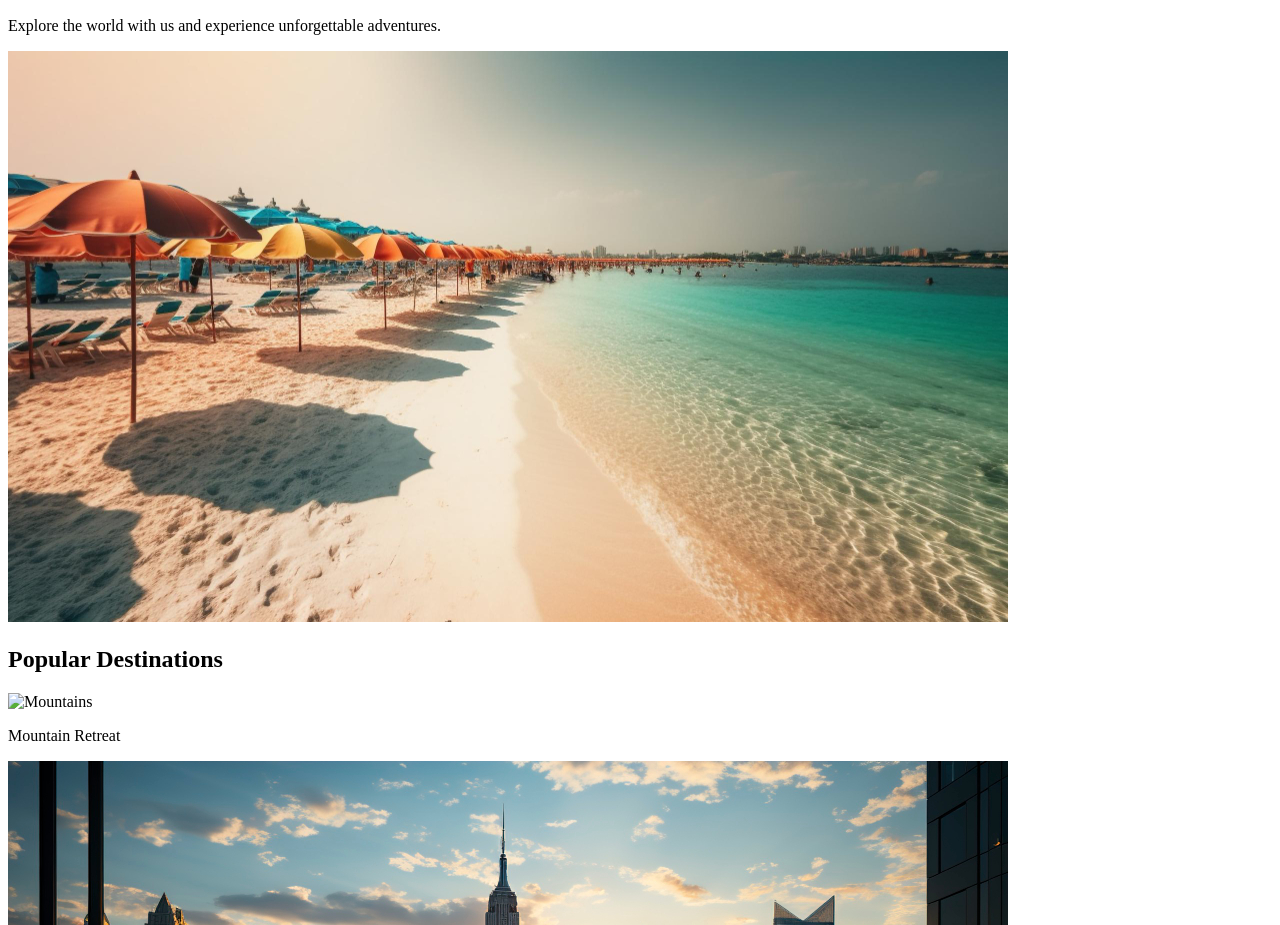
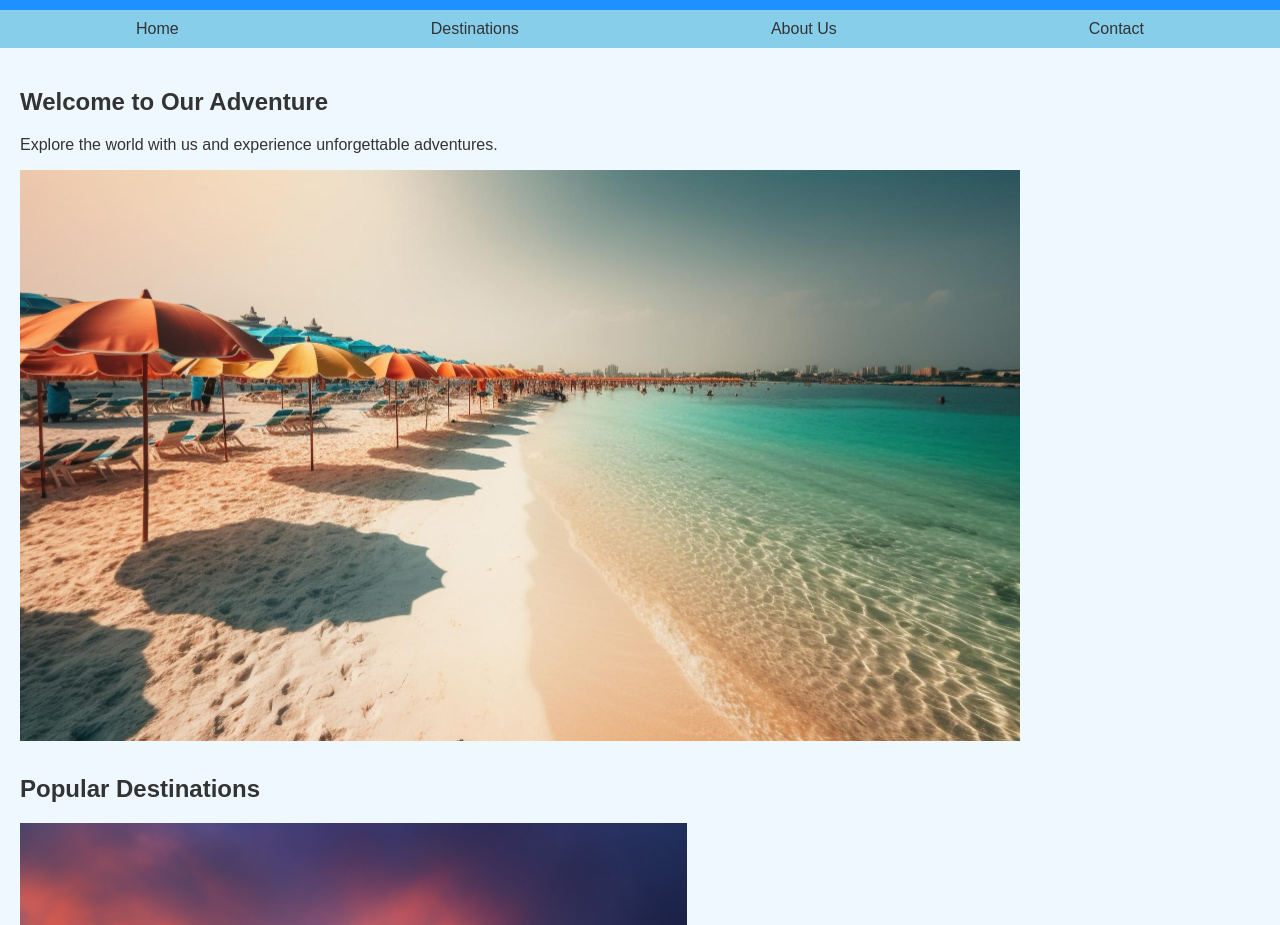
Before and after one commit to Sreekanth7Gs/travel_static_website, a plain HTML site: page index.html in a window 1280 px wide. Shown: the part 110-1035 px from the top of the page. Drawn offline with Linux system fonts and the light colour scheme.

Commit message:
code modified

```diff
--- a/index.html
+++ b/index.html
@@ -2,14 +2,22 @@
 <!DOCTYPE html>
 <html lang="en">
 <head>
-    <!-- Your head content remains unchanged -->
+    <meta charset="UTF-8">
+    <meta name="viewport" content="width=device-width, initial-scale=1.0">
+    <link rel="stylesheet" href="styles.css">
+    <title>Travel Adventure</title>
 </head>
 <body>
     <header>
         <h1>Travel Adventure</h1>
     </header>
     <nav>
-        <!-- Your navigation content remains unchanged -->
+        <ul>
+            <li><a href="#home">Home</a></li>
+            <li><a href="#destinations">Destinations</a></li>
+            <li><a href="#about">About Us</a></li>
+            <li><a href="#contact">Contact</a></li>
+        </ul>
     </nav>
     <main>
         <section id="home">
@@ -22,7 +30,7 @@
             <h2>Popular Destinations</h2>
             <div class="destination">
                 <!-- Use a relative path to the image -->
-                <img src="images/mountains.jpg" alt="Mountains">
+                <img src="images/mountain.jpg" alt="Mountains">
                 <p>Mountain Retreat</p>
             </div>
             <div class="destination">
@@ -31,8 +39,8 @@
                 <p>Urban Exploration</p>
             </div>
             <div class="destination">
-                <!-- Use a relative path to the image -->
-                <img src="images/forest" alt="forest">
+                <!-- Use a relative path to the image with the correct file extension -->
+                <img src="images/forest.jpg" alt="Forest">
                 <p>Into the Wild</p>
             </div>
         </section>
```
